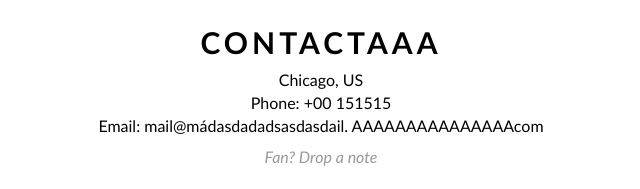
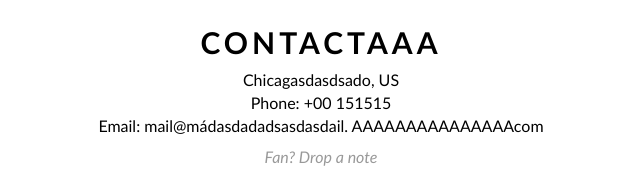
Before and after one commit to vnthuan01/theband, a plain HTML site: page index.html in a window 1280 px wide. Shown: the part 4069-4258 px from the top of the page, 319-959 px from the left. Drawn offline with Linux system fonts and the light colour scheme; a script that the page names is missing.

Commit message:
Update index.html

```diff
--- a/index.html
+++ b/index.html
@@ -170,7 +170,7 @@
                 <div id="contact-slide" class="state-contact">
                     <div class="section-content  contact">
                         <h1 class="section-heading">ContactAAA</h1>
-                        <p class="sub-contact">Chicago, US</p>
+                        <p class="sub-contact">Chicagasdasdsado, US</p>
                         <p class="sub-contact">Phone: +00 151515</p>
                         <p class="sub-contact">Email: mail@mádasdadadsasdasdail. AAAAAAAAAAAAAAAcom</p>
                         <p class="sub-heading">Fan? Drop a note</p>
```
